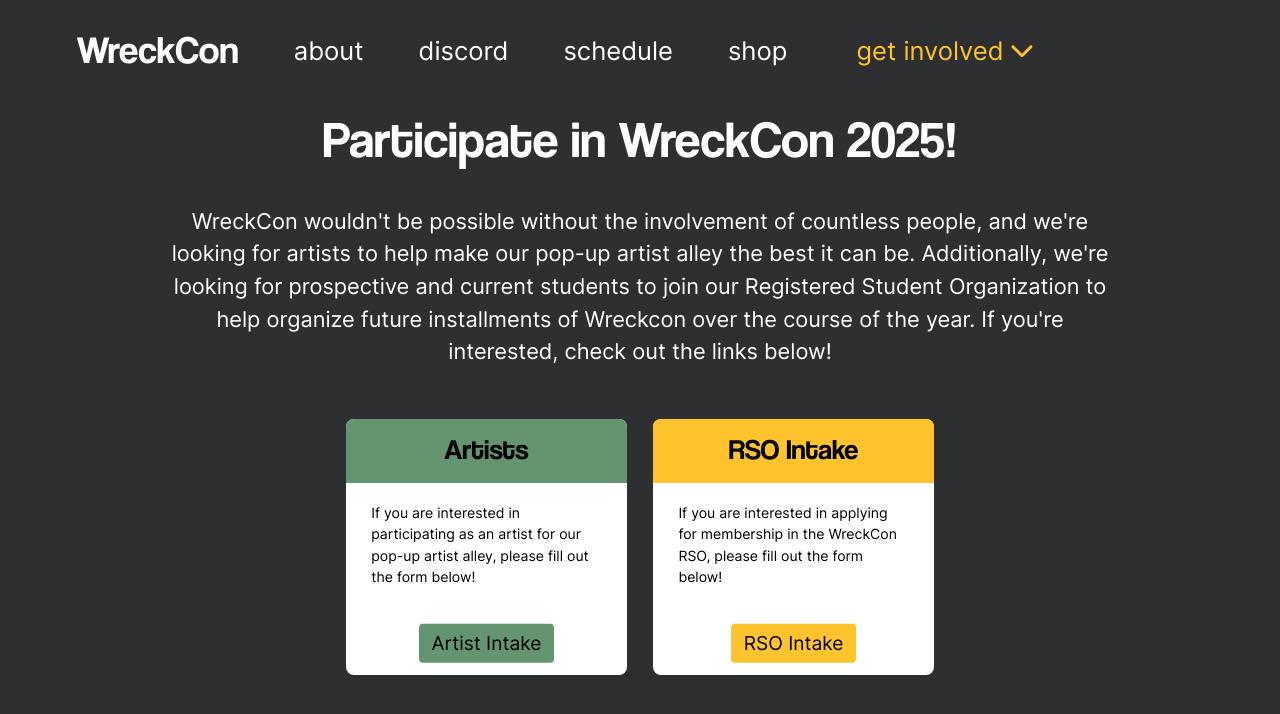
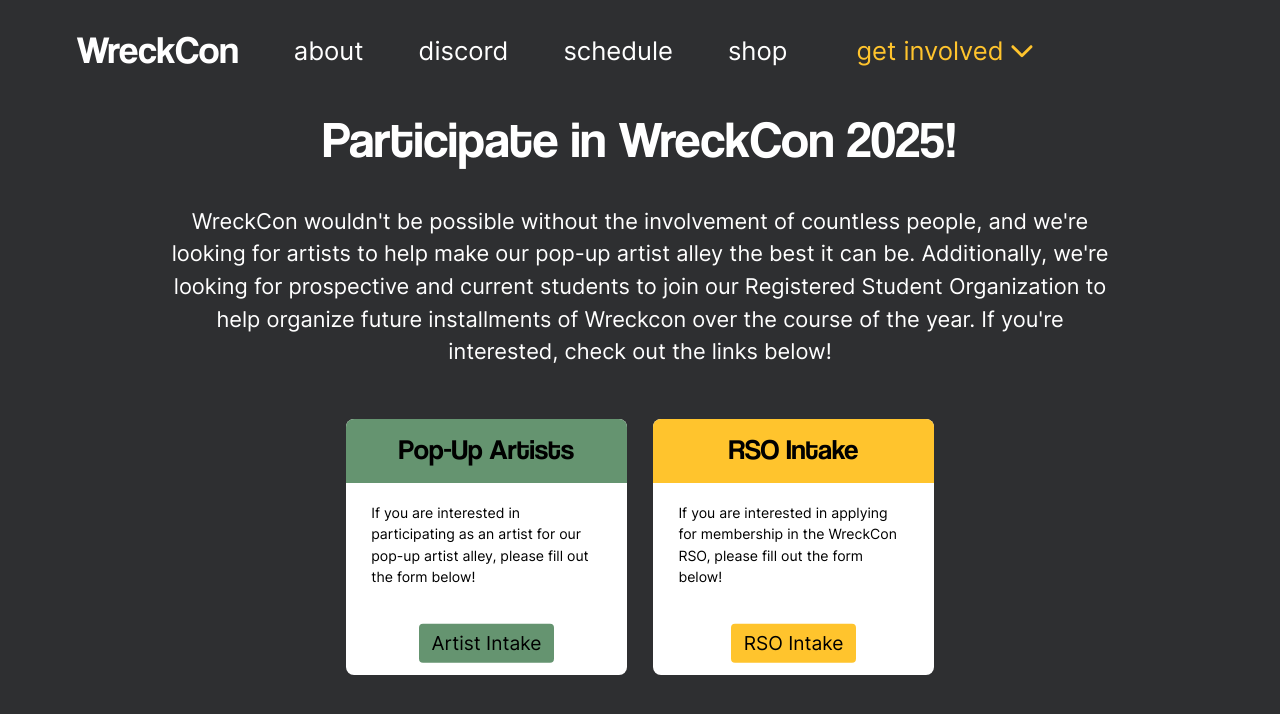
Before and after one commit to WreckConOrg/wreckcon-app, a React (Create React App) app: page /involved in a window 1280 px wide. Shown: the top 714 px of the page. Built offline with nearby package versions, Linux system fonts and the light colour scheme.

Commit message:
Fix pop-up artists wording

```diff
--- a/src/components/hamburger/hamburger.tsx
+++ b/src/components/hamburger/hamburger.tsx
@@ -67,7 +67,7 @@
                 </Link>
             </div>
             <div className="h-[5vh] w-screen flex flex-column justify-center mt-[2vh] translate-x-[5vw]">
-                    <Link to={'/wreckcon-app'} className='w-fill'>
+                    <Link to={'/'} className='w-fill'>
                         <img src={logo} className='w-[20vw]'></img>
                     </Link>
                 <div>
--- a/src/pages/involved/involved.tsx
+++ b/src/pages/involved/involved.tsx
@@ -113,7 +113,7 @@
                         </div> */}
                         <div className="h-[20vw] w-[22vw] bg-white flex flex-col items-center rounded-lg">
                             <div className="h-[5vw] w-[100%] bg-[#659470] text-center rounded-t-lg">
-                                <p className="mt-[0.8vw] font-coolvetica text-[2.2vw]"> Artists </p>
+                                <p className="mt-[0.8vw] font-coolvetica text-[2.2vw]"> Pop-Up Artists </p>
                             </div>
                             <div className="font-inter font-white mt-[1.5vw] mx-[2vw] text-[1.1vw]">
                                 If you are interested in participating as an artist for our pop-up artist alley, please fill out the form below!
```
